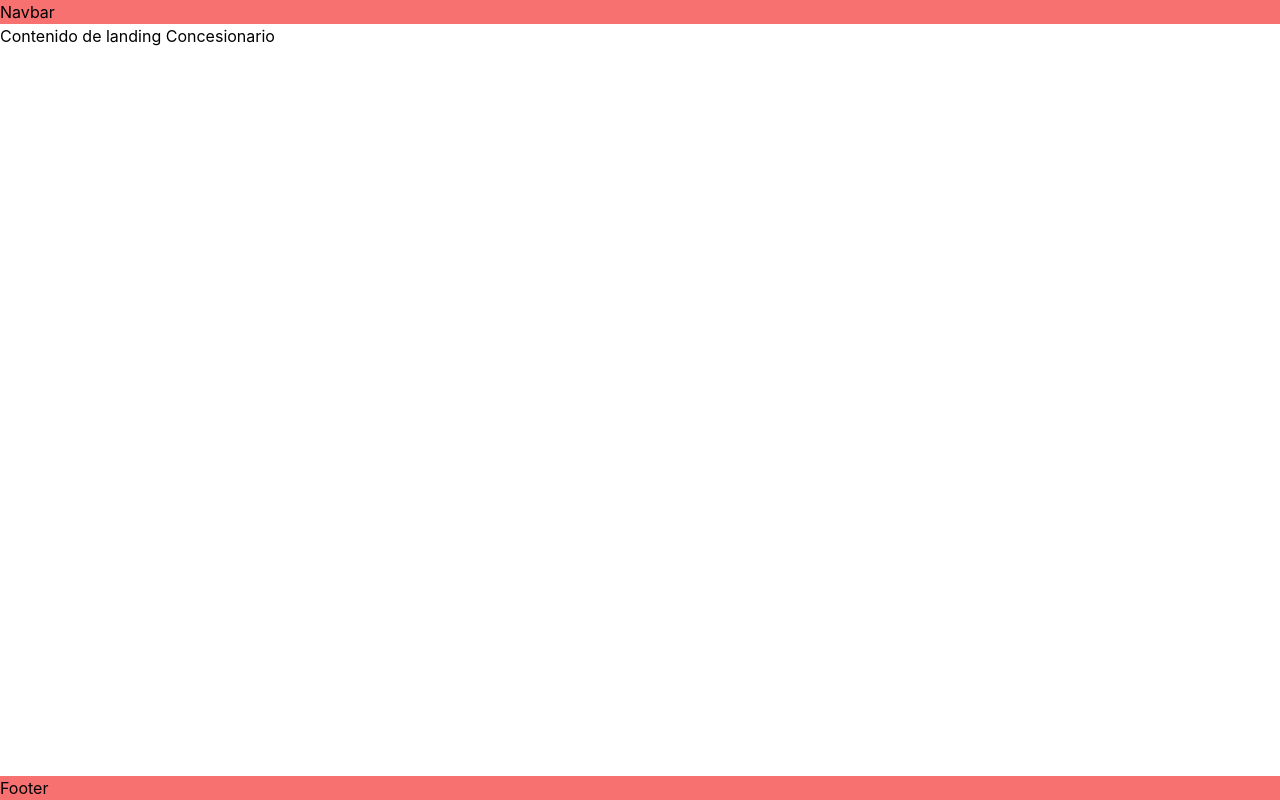
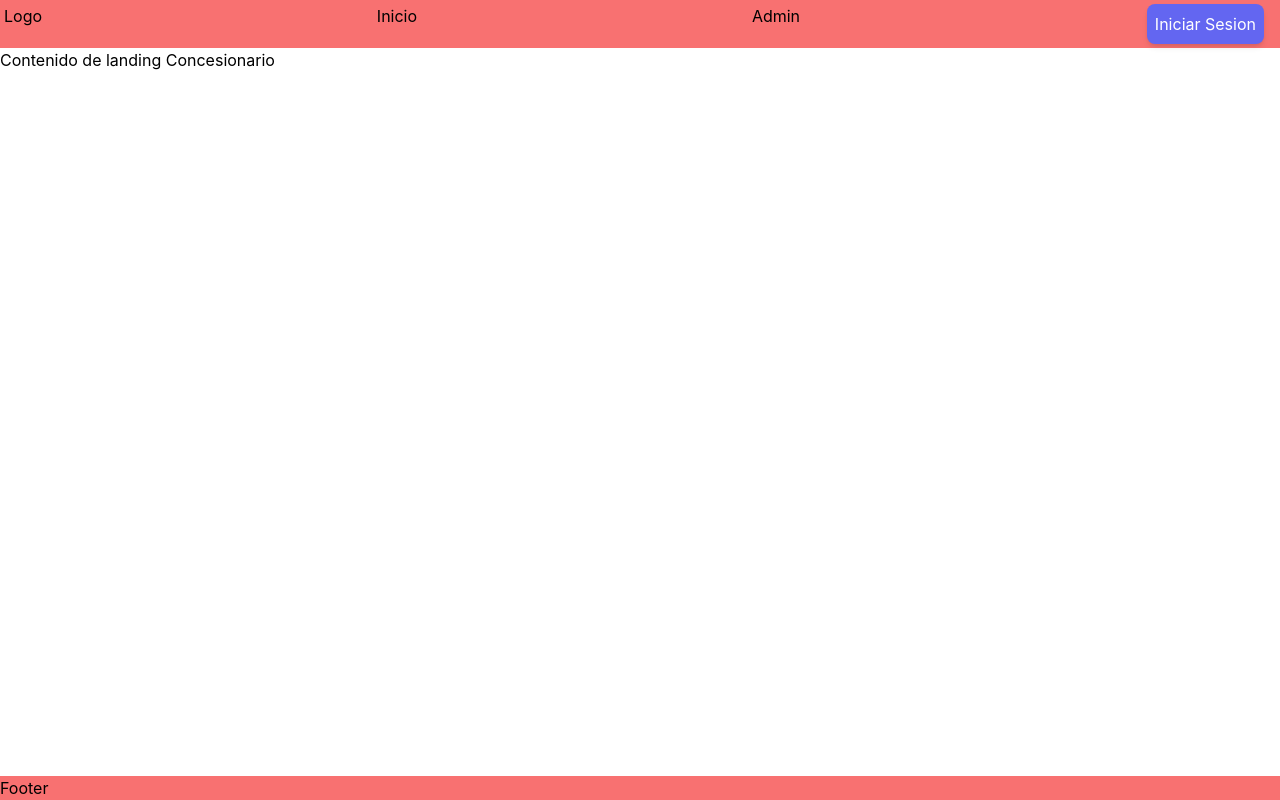
Before and after one commit to EdRiver8/React-Concesionario, a React (Create React App) app: page / in a window 1280 px wide. Built offline with nearby package versions, Linux system fonts and the light colour scheme.

Commit message:
Agregado boton de login en la navbar

```diff
--- a/src/components/Navbar.jsx
+++ b/src/components/Navbar.jsx
@@ -1,7 +1,23 @@
 import React from "react";
+import { Link } from "react-router-dom";
 
 const Navbar = () => {
-  return <div className="bg-red-400">Navbar</div>;
+  return (
+    <nav className="bg-red-400 p-1">
+      <ul className="flex w-full justify-between">
+        <Link to="">Logo</Link>
+        <Link to="">Inicio</Link>
+        <Link to="">Admin</Link>
+        <li className="px-3">
+          <Link to="/login">
+            <button className="bg-indigo-500 p-2 text-white rounded-lg shadow-md hover:bg-indigo-700">
+              Iniciar Sesion
+            </button>
+          </Link>
+        </li>
+      </ul>
+    </nav>
+  );
 };
 
 export default Navbar;
--- a/src/components/Sidebar.jsx
+++ b/src/components/Sidebar.jsx
@@ -1,7 +1,7 @@
 import React from "react";
 
 const Sidebar = () => {
-  return <div>Sidebar</div>;
+  return <nav className="w-72 bg-red-400">Sidebar</nav>;
 };
 
 export default Sidebar;
--- a/src/layouts/AuthLayout.jsx
+++ b/src/layouts/AuthLayout.jsx
@@ -4,8 +4,10 @@ import { Outlet } from "react-router-dom";
 const AuthLayout = ({ children }) => {
   return (
     <>
-      <main>Layout AuthLayout {children}</main>
-      <Outlet />
+      <main>
+        Layout AuthLayout {children}
+        <Outlet />
+      </main>
     </>
   );
 };
--- a/src/layouts/PrivateLayout.jsx
+++ b/src/layouts/PrivateLayout.jsx
@@ -5,11 +5,14 @@ import Sidebar from "../components/Sidebar";
 const PrivateLayout = ({ children }) => {
   return (
     <>
-      <main>
+      <div className="flex w-screen h-screen">
         <Sidebar />
-        {children}
-      </main>
-      <Outlet />
+        <main className="flex w-full bg-blue-400 overflow-y-scroll">
+          {children}
+          {/* outlet para posicionar el contenido de los hijos */}
+          <Outlet />
+        </main>
+      </div>
     </>
   );
 };
--- a/src/layouts/PublicLayout.jsx
+++ b/src/layouts/PublicLayout.jsx
@@ -7,9 +7,11 @@ const PublicLayout = ({ children }) => {
   return (
     <div className="flex flex-col justify-between h-screen">
       <Navbar />
-      {/* outlet permite en que parte de la plantilla se van a cargar los elementos hijos cuando se haga match en las rutas */}
-      <Outlet />
-      <main className="h-full overflow-y-scroll">{children}</main>
+      <main className="h-full overflow-y-scroll">
+        {children}
+        {/* outlet permite en que parte de la plantilla se van a cargar los elementos hijos cuando se haga match en las rutas */}
+        <Outlet />
+      </main>
       <Footer />
     </div>
   );
```
